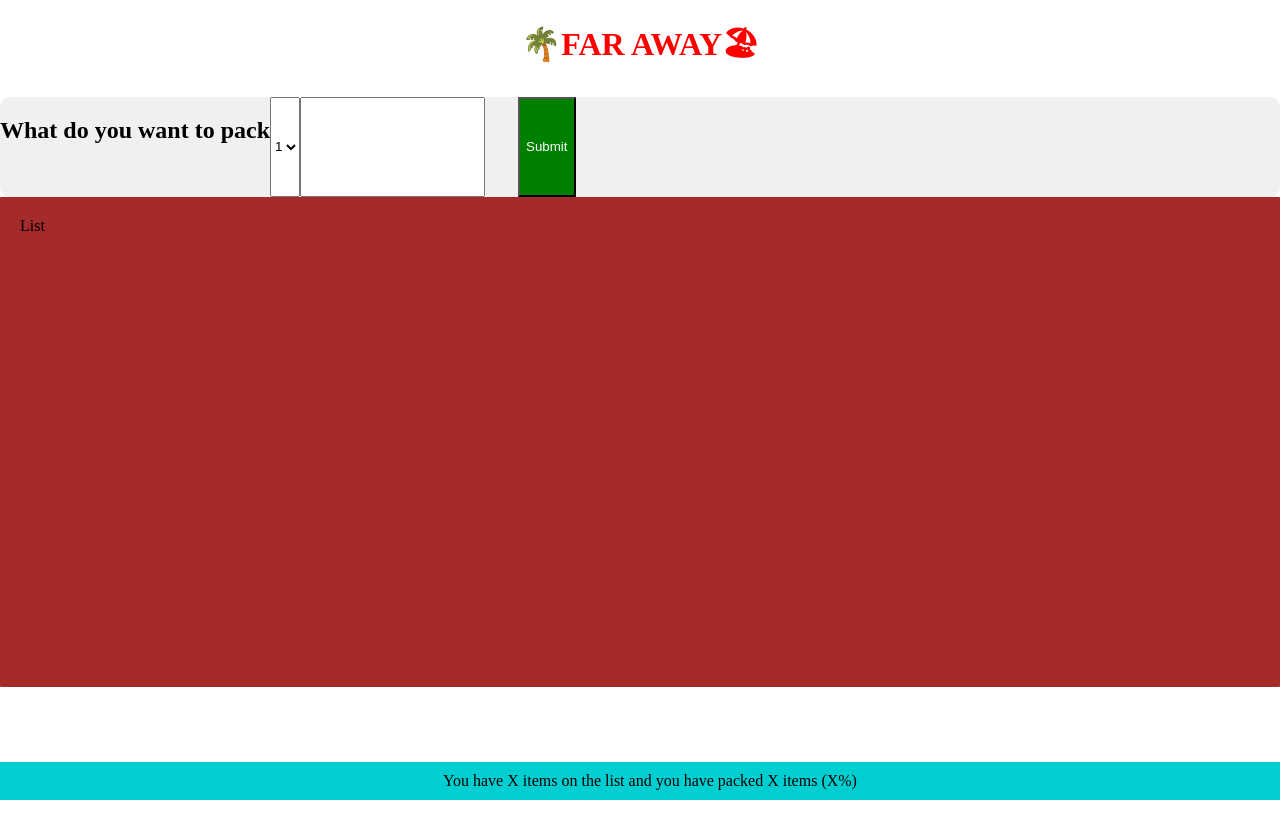
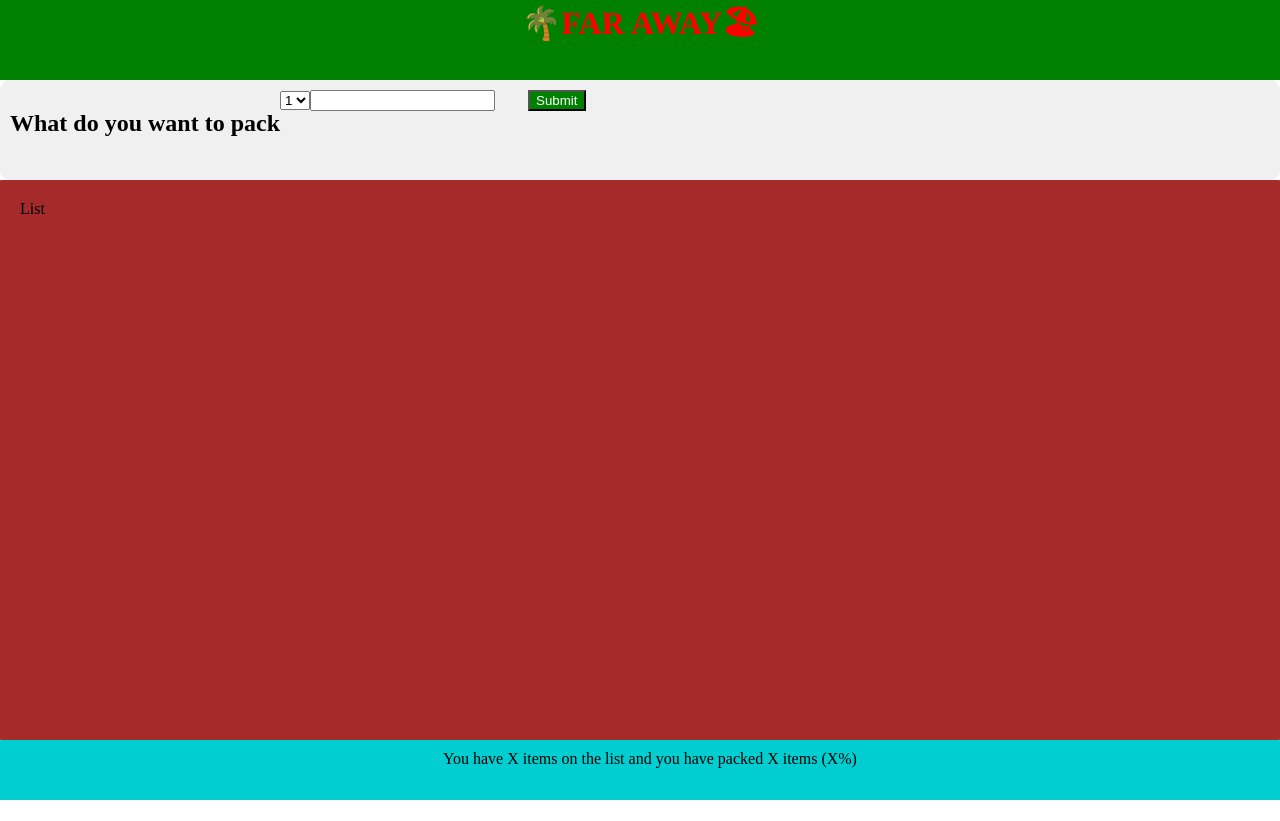
Before and after one commit to Omondi003/Travel, a React (Vite) app in the folder Traveller/: page / in a window 1280 px wide. After the commit the page ends 800 px from the top, so only its background shows below. Built offline with nearby package versions, Linux system fonts and the light colour scheme.

Commit message:
full height implementation for the body

```diff
--- a/Traveller/src/App.css
+++ b/Traveller/src/App.css
@@ -1,7 +1,13 @@
 
 
 :root {
-  --screen-height: 100vh; /* Set the total height of the screen */
+   --Logo: 10vh;
+  --Form: 10vh;
+  /* --packing-List: calc(100vh - calc(var(--Logo)+ var(--Form) + var(--footer))); */
+  /* --packing-List: calc(var(--screen-height) - calc(var(--Logo) + var(--Form) + var(--footer))); */
+  --packing-List:65vh;
+   --footer:5vh;
+   box-sizing: border-box;
 }
 
 /* css rule for the body and html */
@@ -12,7 +18,7 @@ body, html {
 }
 
 /* styling for the entire application */
-.App {
+App {
   display: flex;
   flex-direction: column;
   justify-content: center;
@@ -20,37 +26,40 @@ body, html {
   height: 100%;
 }
 
- /* Heading one fr the first section of the page */
+ /* The first section of the page */
 
 .logos{
    text-align: center;
    color: red;
+   position: static;
+   background-color: green;
+   height: var(--Logo);
+   margin-top: 0;
+   margin-bottom: 0;
+
+
 }
 
-/* The first secetion of the page */
-.Logo {
-  font-size: 2em;
-  margin-bottom: 20px;
-  position: fixed;
-  top: 0;
-}
 
 /* The form to add data to the List */
 .Addform {
+  margin-top: 0;
   display: flex;
   background-color: #f0f0f0;
-  /* padding: 20px; */
-  height: 100px;
+  padding: 10px;
+  height: var(--Form);
   border-radius: 10px;
 }
+
+/* ADD FORM FORM OPTIONS */
+
 
 /* The list containing the data added via the form */
 .List {
   background-color: brown;
   padding: 20px;
   border-radius: 1px;
-  margin-bottom: 0;
-  height: 450px;
+  height:var(--packing-List);
  }
 
  /* Styling for the footer */
@@ -64,6 +73,7 @@ footer {
   padding: 10px;
   text-align: center;
   background-color: darkturquoise;
+  height: var(--footer);
 }
 
 /* Styling for the buttons */
--- a/Traveller/src/App.jsx
+++ b/Traveller/src/App.jsx
@@ -2,7 +2,7 @@
 import './App.css'
 
 export default function App(){
-   return <div>
+   return <div className='App'>
 
      <Logo />
      <Form />
@@ -21,6 +21,7 @@ function Logo() {
 function Form() {
     return <form className='Addform'>
       <h2>What do you want to pack</h2>
+      <div className='options'>
       <select>
         <option>1</option>
         <option>2</option>
@@ -30,6 +31,8 @@ function Form() {
       </select>
       <input type='text'></input>
       <button>Submit</button>
+      </div>
+
     </form>
 
 
```
